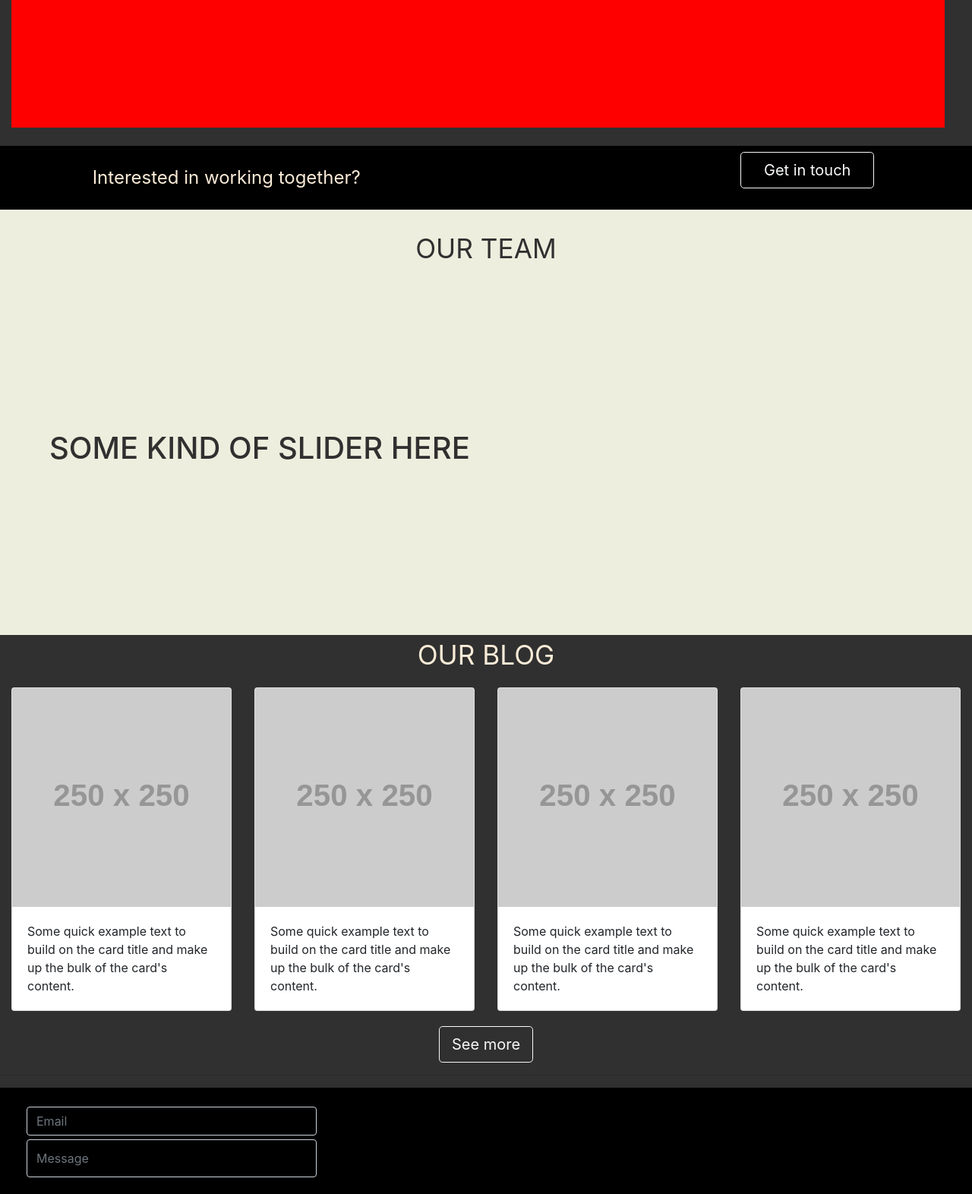
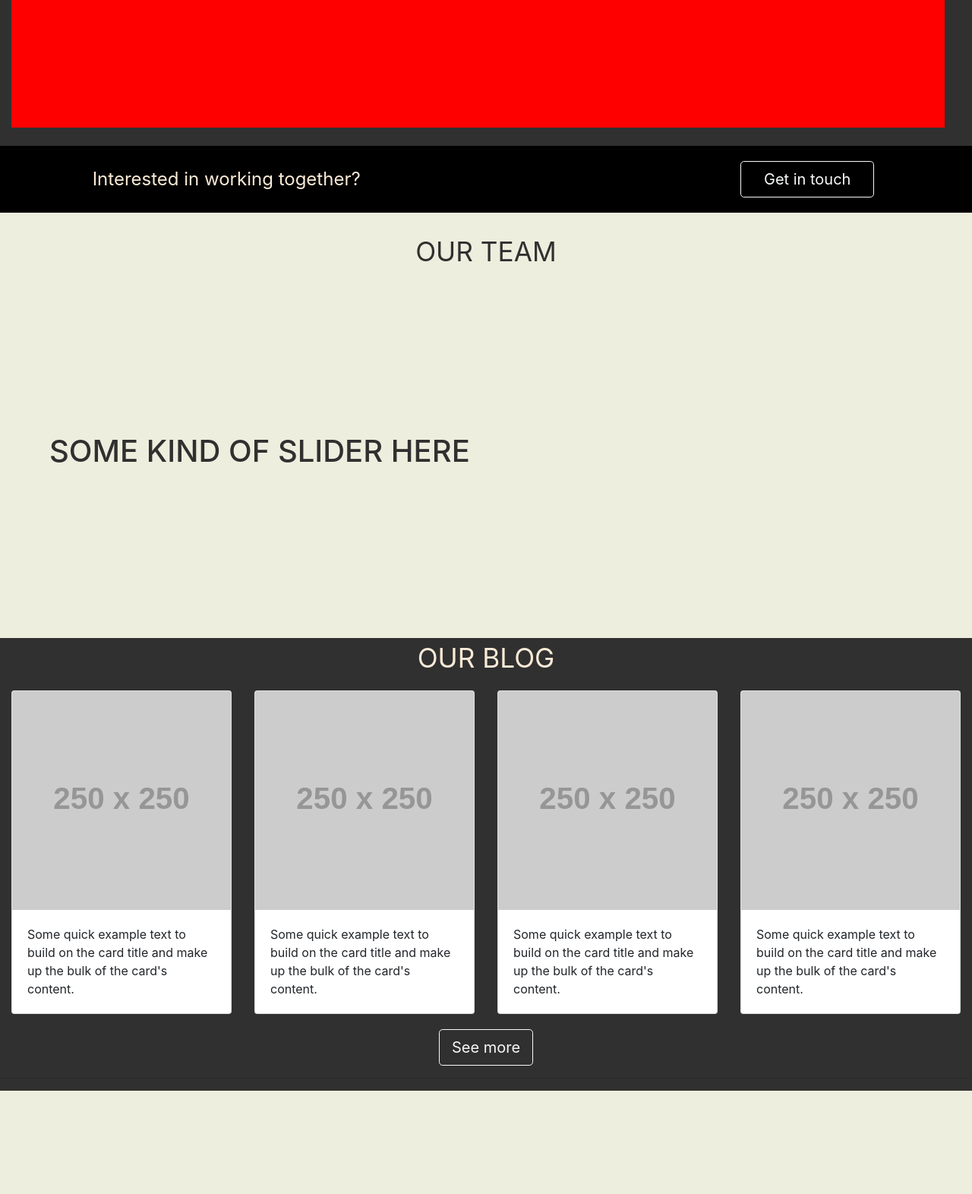
Before and after one commit to mstcvit/mstc, an ASP.NET Core app: page / in a window 1280 px wide. Shown: the part 1393-2965 px from the top of the page at 76% size. After the commit the page ends 2829 px from the top, so only its background shows below. Run offline with ASP.NET Core 8, Linux system fonts and the light colour scheme; some libraries are stand-ins or nearby versions.

Commit message:
Added reveal effect and removed footer

```diff
--- a/mstc/Pages/Index.cshtml
+++ b/mstc/Pages/Index.cshtml
@@ -7,18 +7,18 @@
 <div class="container-fluid">
     <!--Landing Page-->
     <div class="row" id="section1">
-        <div class="col-12 align-self-end">
+        <div class="col-12 align-self-end foo">
             <p class="text-center">Microsoft</p>
         </div>
-        <div class="col-12 align-self-center">
+        <div class="col-12 align-self-center foo">
             <p class="text-center">Student Technical Community</p>
         </div>
-        <div class="col-12">
+        <div class="col-12 foo">
             <p class="text-center">VIT VELLORE</p>
         </div>
     </div>
     <!--About US-->
-    <div class="row">
+    <div class="row bar">
         <div class="col-12">
             <div class="row light-section" style="height: 50vh;">
                 <div class="col-lg-8 col-xl-8">
@@ -45,7 +45,7 @@
     </div>
     <!--Our Events-->
     <div class="container-fluid" id="ourevents">
-        <div class="row">
+        <div class="row bar">
             <div class="col-12">
                 <p class="text-center heading-inverse">
                     OUR EVENTS
@@ -63,7 +63,7 @@
     </div>
     <br>
     <!--Get in touch-->
-    <div class="row align-items-center" style="background-color:black;">
+    <div class="row align-items-center bar" style="background-color:black;">
         <div class="offset-lg-1  col-lg-8 col-md-12 col-sm-12">
             <p class="blackbar">Interested in working together?</p>
         </div>
@@ -72,7 +72,7 @@
         </div>
     </div>
     <!--Our Team-->
-    <div class="row light-section" style="height:70vh;">
+    <div class="row light-section bar" style="height:70vh;">
         <div class="col-12 heading">
             <p class="text-center">OUR TEAM</p>
         </div>
@@ -82,14 +82,14 @@
         </div>
     </div>
     <!--Our Blog-->
-    <div class="row">
+    <div class="row bar">
         <div class="col-12">
             <p class="text-center heading-inverse">
                 OUR BLOG
             </p>
         </div>
     </div>
-    <div class="row">
+    <div class="row bar">
         <div class="col-lg-3 col-md-6 col-sm-6 col-xs-6">
             <div class="card">
                 <img class="card-img-top img-fluid" src="https://dummyimage.com/250x250/000/fff">
--- a/mstc/Pages/_Layout.cshtml
+++ b/mstc/Pages/_Layout.cshtml
@@ -16,7 +16,10 @@
     <!-- Include as a single optimized css file on CDN. -->
     <!-- Bootstrap -->
     <link rel="stylesheet" href="https://stackpath.bootstrapcdn.com/bootstrap/4.1.1/css/bootstrap.min.css" integrity="sha384-WskhaSGFgHYWDcbwN70/dfYBj47jz9qbsMId/iRN3ewGhXQFZCSftd1LZCfmhktB" crossorigin="anonymous">
-
+    <script src="https://unpkg.com/scrollreveal/dist/scrollreveal.min.js"></script>
+    <script>
+        window.sr = ScrollReveal();
+    </script>
 
 </head>
 <body style="background-color:#303030;">
@@ -61,11 +64,10 @@
     </main>
 
     <hr />
-    <div id="mstcfooter" style="background-color:black;">
-        <form class="col-md-4">
-            <input class="footerform form-control" type="email" placeholder="Email" />
-            <input class="footerform form-control" type="text" placeholder="Message" style="height:50px;"
-        </form>
+    <div class="container-fluid" style="background-color:black;">
+        <div class="row">
+
+        </div>
     </div>
     <script src="~/lib/jquery/dist/jquery.js"></script>
     <script src="~/lib/bootstrap/dist/js/bootstrap.js"></script>
--- a/mstc/wwwroot/css/site.css
+++ b/mstc/wwwroot/css/site.css
@@ -28,16 +28,38 @@
     }
 }
 
-#mstcfooter{
-    background-color: black !important;
-    height: 140px !important;
-    padding: 20px 25px 20px 20px !important;
-    margin-bottom: 0px !important;
+
+/* General Css*/
+
+.light-section {
+    background-color: #eeeede;
+    color: #303030;
+    padding: 2% 4% 2% 4%;
 }
 
+.heading {
+    font-size: 2.2em;
+    text-align: center;
+}
+
+.heading-inverse {
+    font-size: 2.2em;
+    text-align: center;
+    color: antiquewhite;
+}
+
+/*Section Wise*/
+
+
+/*Footer*/
 .footerform{
     background-color:black !important;
     margin-top:5px;
+}
+.footer-text{
+    color:antiquewhite;
+    font-size:1.2em;
+    text-align:center;
 }
 
 #mainbartop{
@@ -51,23 +73,6 @@
     font-size: 3.5em;
 }
 
-.light-section{
-    background-color: #eeeede;
-    color: #303030;
-    padding: 2% 4% 2% 4%;
-}
-
-.heading{
-    font-size: 2.2em;
-    text-align: center;
-}
-
-.heading-inverse {
-    font-size: 2.2em;
-    text-align: center;
-    color: antiquewhite;
-}
-
 .blackbar{
     font-size: 1.5em;
     color: antiquewhite;
@@ -79,17 +84,22 @@
     padding-left: 1.5em;
     padding-right: 1.5em;
     margin-bottom: 1em;
+    margin-top: 1em;
 }
 
 #blogbtn{
     margin-top: 1em;
 }
 
+
+/*Media queries*/
 @media screen and (max-width: 950px) {
     #barbtn {
         margin-left: 30%;
+        margin-top: 0.2em;
     }
     .blackbar{
         padding-left:1em;
+        text-align:center;
     }
 }
--- a/mstc/wwwroot/js/site.js
+++ b/mstc/wwwroot/js/site.js
@@ -1,45 +1,50 @@
 // Write your Javascript code.
-$(document).ready(function () {
-    // Add smooth scrolling to all links
-    $("a").on('click', function (event) {
+//$(document).ready(function () {
+//    // Add smooth scrolling to all links
+//    $("a").on('click', function (event) {
 
-        // Make sure this.hash has a value before overriding default behavior
-        if (this.hash !== "") {
-            // Prevent default anchor click behavior
-            event.preventDefault();
+//        // Make sure this.hash has a value before overriding default behavior
+//        if (this.hash !== "") {
+//            // Prevent default anchor click behavior
+//            event.preventDefault();
 
-            // Store hash
-            var hash = this.hash;
+//            // Store hash
+//            var hash = this.hash;
 
-            // Using jQuery's animate() method to add smooth page scroll
-            // The optional number (800) specifies the number of milliseconds it takes to scroll to the specified area
-            $('html, body').animate({
-                scrollTop: $(hash).offset().top
-            }, 800, function () {
+//            // Using jQuery's animate() method to add smooth page scroll
+//            // The optional number (800) specifies the number of milliseconds it takes to scroll to the specified area
+//            $('html, body').animate({
+//                scrollTop: $(hash).offset().top
+//            }, 800, function () {
 
-                // Add hash (#) to URL when done scrolling (default click behavior)
-                window.location.hash = hash;
-            });
-        } // End if
-    });
-});
+//                // Add hash (#) to URL when done scrolling (default click behavior)
+//                window.location.hash = hash;
+//            });
+//        } // End if
+//    });
+//});
 
 // Navbar- Scroll Behavior
-$(document).ready(function () {
-    function onScroll() {
-        var scroll = $(window).scrollTop();
-        if (scroll > 50) {
-            $(".navbar-inverse").css("background", "#e6e6e6");
-            $(".navbar-inverse").css("border-color", "#e6e6e6");
-        }
+//$(document).ready(function () {
+//    function onScroll() {
+//        var scroll = $(window).scrollTop();
+//        if (scroll > 50) {
+//            $(".navbar-inverse").css("background", "#e6e6e6");
+//            $(".navbar-inverse").css("border-color", "#e6e6e6");
+//        }
 
-        else {
-            $(".navbar-inverse").css("background", "transparent");
-            $(".navbar-inverse").css("border-color", "transparent");
-        }
-    }
+//        else {
+//            $(".navbar-inverse").css("background", "transparent");
+//            $(".navbar-inverse").css("border-color", "transparent");
+//        }
+//    }
 
-    $(window).scroll(onScroll);
+//    $(window).scroll(onScroll);
 
-    onScroll();
-})
+//    onScroll();
+//})
+
+//scrollreveal
+
+sr.reveal('.foo', { duration: 1000, delay: 200 });
+sr.reveal('.bar', { duration: 1000, delay: 200 });
```
